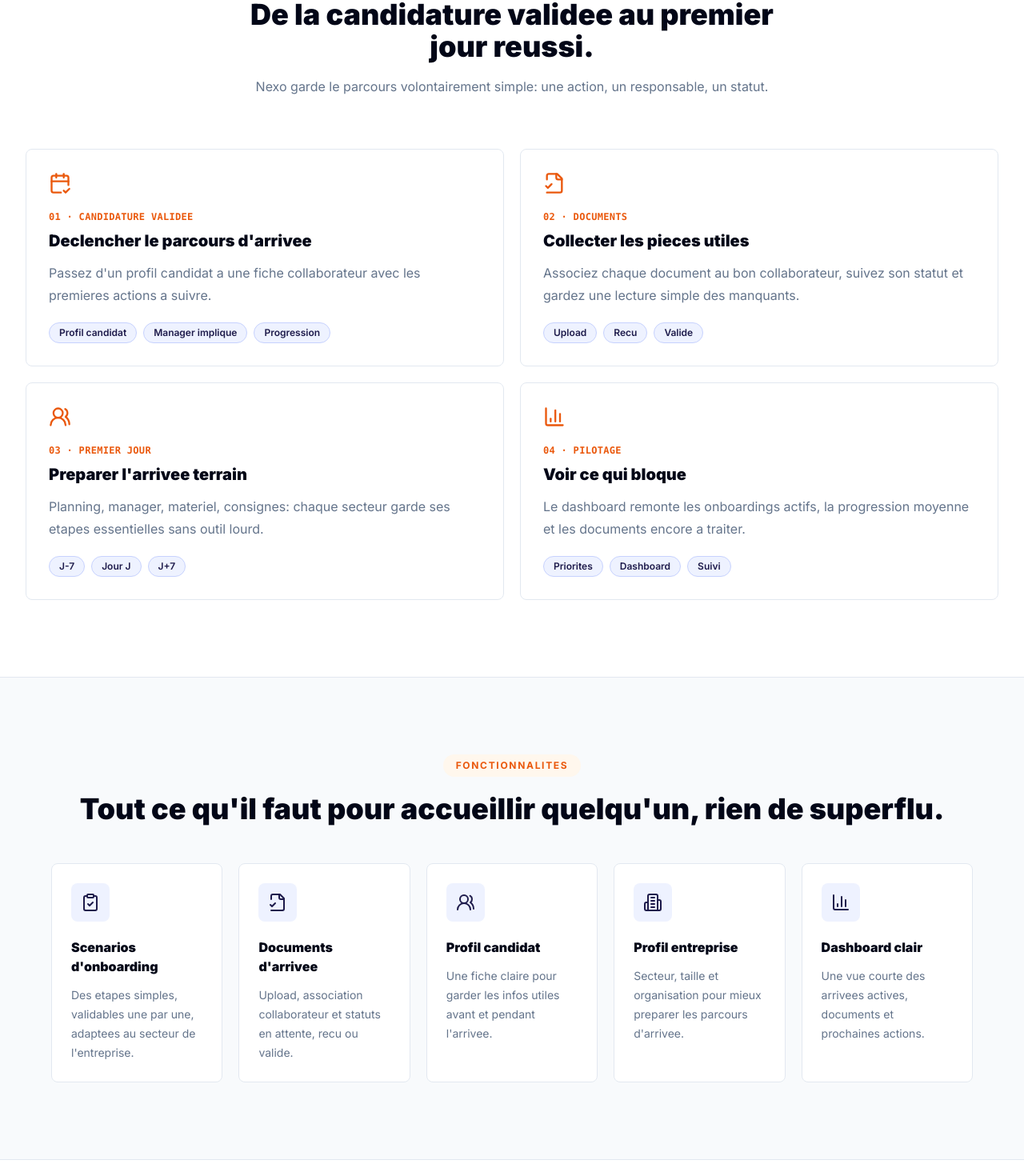
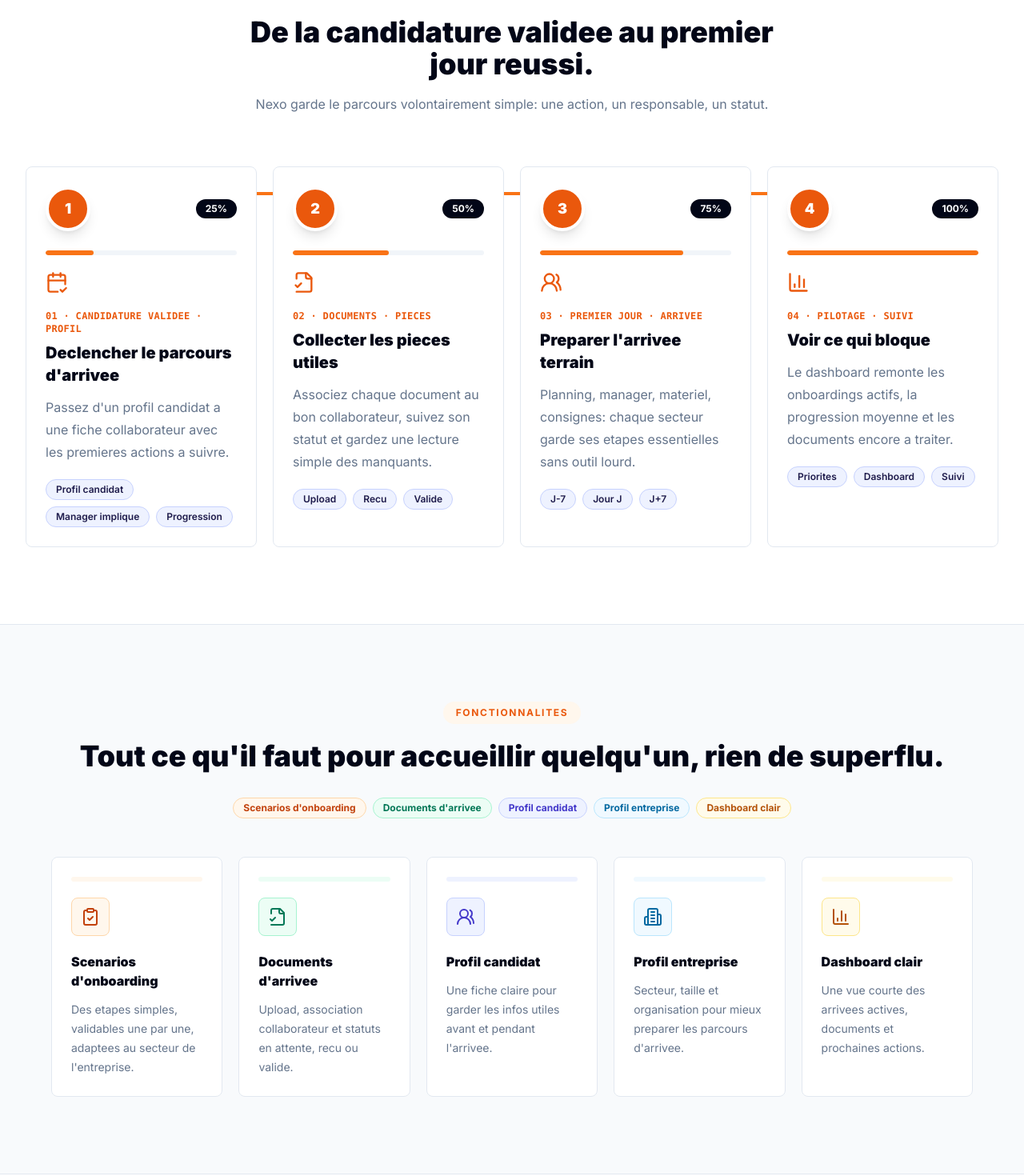
Before and after one commit to FreddyColoraim/genio, a Next.js app: page / in a window 1280 px wide. Shown: the part 1234-2704 px from the top of the page at 80% size. Built offline with nearby package versions, Linux system fonts and the light colour scheme.

Commit message:
Improve landing conversion flow

```diff
--- a/src/app/page.tsx
+++ b/src/app/page.tsx
@@ -31,6 +31,8 @@ const useCases = [
   {
     icon: CalendarCheck2,
     step: "01 · Candidature validee",
+    phase: "Profil",
+    progress: "25%",
     title: "Declencher le parcours d'arrivee",
     description:
       "Passez d'un profil candidat a une fiche collaborateur avec les premieres actions a suivre.",
@@ -39,6 +41,8 @@ const useCases = [
   {
     icon: FileCheck2,
     step: "02 · Documents",
+    phase: "Pieces",
+    progress: "50%",
     title: "Collecter les pieces utiles",
     description:
       "Associez chaque document au bon collaborateur, suivez son statut et gardez une lecture simple des manquants.",
@@ -47,6 +51,8 @@ const useCases = [
   {
     icon: UsersRound,
     step: "03 · Premier jour",
+    phase: "Arrivee",
+    progress: "75%",
     title: "Preparer l'arrivee terrain",
     description:
       "Planning, manager, materiel, consignes: chaque secteur garde ses etapes essentielles sans outil lourd.",
@@ -55,6 +61,8 @@ const useCases = [
   {
     icon: BarChart3,
     step: "04 · Pilotage",
+    phase: "Suivi",
+    progress: "100%",
     title: "Voir ce qui bloque",
     description:
       "Le dashboard remonte les onboardings actifs, la progression moyenne et les documents encore a traiter.",
@@ -65,41 +73,54 @@ const useCases = [
 const features = [
   {
     icon: ClipboardCheck,
+    tone: "orange",
     title: "Scenarios d'onboarding",
     description: "Des etapes simples, validables une par une, adaptees au secteur de l'entreprise."
   },
   {
     icon: FileCheck2,
+    tone: "emerald",
     title: "Documents d'arrivee",
     description: "Upload, association collaborateur et statuts en attente, recu ou valide."
   },
   {
     icon: UsersRound,
+    tone: "indigo",
     title: "Profil candidat",
     description: "Une fiche claire pour garder les infos utiles avant et pendant l'arrivee."
   },
   {
     icon: Building2,
+    tone: "sky",
     title: "Profil entreprise",
     description: "Secteur, taille et organisation pour mieux preparer les parcours d'arrivee."
   },
   {
     icon: BarChart3,
+    tone: "amber",
     title: "Dashboard clair",
     description: "Une vue courte des arrivees actives, documents et prochaines actions."
   }
 ];
 
 const sectors = [
-  { icon: HeartHandshake, name: "Services a la personne", detail: "Interventions, planning, suivi terrain" },
-  { icon: Wrench, name: "Industrie & BTP", detail: "Habilitations, materiel, securite" },
-  { icon: ShieldCheck, name: "Sante & medico-social", detail: "Dossiers, contraintes, roulements" },
-  { icon: Store, name: "Commerce & distribution", detail: "Turnover, magasins, equipes" },
-  { icon: BadgeCheck, name: "Associations", detail: "Salaries, benevoles, missions" },
-  { icon: Hotel, name: "Hotellerie & restauration", detail: "Saisonniers, shifts, tenues" },
-  { icon: Truck, name: "Transport & logistique", detail: "Permis, depot, tournees" },
-  { icon: Building2, name: "Tech & startup", detail: "Acces, outils, objectifs 30 jours" }
+  { icon: HeartHandshake, slug: "services-a-la-personne", name: "Services a la personne", detail: "Interventions, planning, suivi terrain" },
+  { icon: Wrench, slug: "industrie-btp", name: "Industrie & BTP", detail: "Habilitations, materiel, securite" },
+  { icon: ShieldCheck, slug: "sante-medico-social", name: "Sante & medico-social", detail: "Dossiers, contraintes, roulements" },
+  { icon: Store, slug: "commerce-distribution", name: "Commerce & distribution", detail: "Turnover, magasins, equipes" },
+  { icon: BadgeCheck, slug: "associations", name: "Associations", detail: "Salaries, benevoles, missions" },
+  { icon: Hotel, slug: "hotellerie-restauration", name: "Hotellerie & restauration", detail: "Saisonniers, shifts, tenues" },
+  { icon: Truck, slug: "transport-logistique", name: "Transport & logistique", detail: "Permis, depot, tournees" },
+  { icon: Building2, slug: "tech-startup", name: "Tech & startup", detail: "Acces, outils, objectifs 30 jours" }
 ];
+
+const featureToneClasses: Record<(typeof features)[number]["tone"], string> = {
+  amber: "border-amber-200 bg-amber-50 text-amber-700 group-hover:bg-amber-100",
+  emerald: "border-emerald-200 bg-emerald-50 text-emerald-700 group-hover:bg-emerald-100",
+  indigo: "border-indigo-200 bg-indigo-50 text-indigo-700 group-hover:bg-indigo-100",
+  orange: "border-orange-200 bg-orange-50 text-orange-700 group-hover:bg-orange-100",
+  sky: "border-sky-200 bg-sky-50 text-sky-700 group-hover:bg-sky-100"
+};
 
 const plans = [
   {
@@ -114,15 +135,15 @@ const plans = [
     price: "29€",
     period: "/ mois HT",
     description: "Pour les structures qui recrutent regulierement.",
-    features: ["Tout Starter", "Scenarios sectoriels", "Dashboard equipe", "Support email"]
+    features: ["Tout Starter", "Scenarios sectoriels", "Dashboard equipe", "Support email"],
+    featured: true
   },
   {
     name: "Croissance",
     price: "69€",
     period: "/ mois HT",
     description: "Pour les PME multi-equipes avec managers impliques.",
-    features: ["Tout PME", "Multi-sites", "Modeles avances", "Support prioritaire"],
-    featured: true
+    features: ["Tout PME", "Multi-sites", "Modeles avances", "Support prioritaire"]
   }
 ];
 
@@ -173,9 +194,9 @@ export default function HomePage() {
               Le cockpit d'arrivee pour les PME
             </div>
             <h1 className="motion-rise max-w-3xl text-5xl font-black leading-[0.95] tracking-normal [animation-delay:120ms] sm:text-6xl lg:text-7xl">
-              Integrez votre
-              <span className="block text-orange-500">candidat</span>
-              <span className="block font-light text-white/65">en toute serenite.</span>
+              Optimisez chaque
+              <span className="block text-orange-500">recrutement</span>
+              <span className="block font-light text-white/65">par une integration maitrisee.</span>
             </h1>
             <p className="motion-rise mt-6 max-w-xl text-lg leading-8 text-white/60 [animation-delay:220ms]">
               Nexo centralise le profil candidat, l'arrivee collaborateur, les documents,
@@ -237,12 +258,34 @@ export default function HomePage() {
             Nexo garde le parcours volontairement simple: une action, un responsable, un statut.
           </p>
         </div>
-        <div className="grid gap-5 md:grid-cols-2">
-          {useCases.map(({ icon: Icon, step, title, description, tags }) => (
-            <article className="group motion-rise rounded-lg border border-slate-200 bg-white p-7 transition duration-300 hover:-translate-y-1 hover:border-orange-300 hover:shadow-lg" key={title}>
+        <div className="relative">
+          <div className="absolute left-6 right-6 top-8 hidden h-1 overflow-hidden rounded-full bg-slate-100 md:block">
+            <div className="motion-shine h-full w-4/5 rounded-full bg-orange-500" />
+          </div>
+          <div className="grid gap-5 md:grid-cols-4">
+            {useCases.map(({ icon: Icon, step, phase, progress, title, description, tags }, index) => (
+              <article
+                className="group motion-rise relative rounded-lg border border-slate-200 bg-white p-6 transition duration-300 hover:-translate-y-1 hover:border-orange-300 hover:shadow-lg"
+                key={title}
+                style={{ animationDelay: `${index * 110}ms` }}
+              >
+                <div className="mb-6 flex items-center justify-between">
+                  <div className="grid size-14 place-items-center rounded-full border-4 border-white bg-orange-600 text-lg font-black text-white shadow-lg transition duration-300 group-hover:scale-110">
+                    {index + 1}
+                  </div>
+                  <span className="rounded-full bg-slate-950 px-3 py-1 text-xs font-bold text-white">
+                    {progress}
+                  </span>
+                </div>
+                <div className="mb-5 h-1.5 overflow-hidden rounded-full bg-slate-100">
+                  <div
+                    className="h-full rounded-full bg-orange-500 transition-all duration-700 group-hover:bg-indigo-700"
+                    style={{ width: progress }}
+                  />
+                </div>
                 <Icon className="size-7 text-orange-600 transition duration-300 group-hover:scale-110" />
                 <p className="mt-5 font-mono text-xs font-semibold uppercase tracking-wide text-orange-600">
-                {step}
+                  {step} · {phase}
                 </p>
                 <h3 className="mt-2 text-xl font-black text-slate-950">{title}</h3>
                 <p className="mt-3 leading-7 text-slate-500">{description}</p>
@@ -256,6 +299,7 @@ export default function HomePage() {
               </article>
             ))}
           </div>
+        </div>
       </section>
 
       <section className="border-y border-slate-200 bg-slate-50 px-5 py-24 lg:px-8" id="fonctionnalites">
@@ -267,12 +311,27 @@ export default function HomePage() {
             <h2 className="mt-5 text-4xl font-black tracking-normal text-slate-950">
               Tout ce qu'il faut pour accueillir quelqu'un, rien de superflu.
             </h2>
+            <div className="mt-8 flex flex-wrap justify-center gap-2">
+              {features.map(({ title, tone }) => (
+                <span
+                  className={`motion-rise rounded-full border px-3 py-1 text-xs font-bold ${featureToneClasses[tone]}`}
+                  key={title}
+                >
+                  {title}
+                </span>
+              ))}
+            </div>
           </div>
           <div className="grid gap-5 md:grid-cols-2 lg:grid-cols-5">
-            {features.map(({ icon: Icon, title, description }) => (
-              <article className="group motion-rise rounded-lg border border-slate-200 bg-white p-6 transition duration-300 hover:-translate-y-1 hover:border-indigo-200 hover:shadow-md" key={title}>
-                <div className="grid size-12 place-items-center rounded-lg bg-indigo-50 text-indigo-950 transition duration-300 group-hover:bg-orange-50 group-hover:text-orange-600">
-                  <Icon className="size-6" />
+            {features.map(({ icon: Icon, tone, title, description }, index) => (
+              <article
+                className="group motion-rise overflow-hidden rounded-lg border border-slate-200 bg-white p-6 transition duration-300 hover:-translate-y-1 hover:shadow-md"
+                key={title}
+                style={{ animationDelay: `${index * 80}ms` }}
+              >
+                <div className={`mb-5 h-1.5 rounded-full ${featureToneClasses[tone]}`} />
+                <div className={`grid size-12 place-items-center rounded-lg border transition duration-300 ${featureToneClasses[tone]}`}>
+                  <Icon className="size-6 transition duration-300 group-hover:scale-110" />
                 </div>
                 <h3 className="mt-5 font-black text-slate-950">{title}</h3>
                 <p className="mt-3 text-sm leading-6 text-slate-500">{description}</p>
@@ -342,12 +401,20 @@ export default function HomePage() {
             </p>
           </div>
           <div className="grid gap-4 sm:grid-cols-2 lg:grid-cols-4">
-            {sectors.map(({ icon: Icon, name, detail }) => (
-              <article className="group motion-rise rounded-lg border border-white/10 bg-white/5 p-6 text-center transition duration-300 hover:-translate-y-1 hover:border-orange-500/50 hover:bg-white/10" key={name}>
+            {sectors.map(({ icon: Icon, slug, name, detail }) => (
+              <Link
+                className="group motion-rise rounded-lg border border-white/10 bg-white/5 p-6 text-center transition duration-300 hover:-translate-y-1 hover:border-orange-500/50 hover:bg-white/10"
+                href={`/signup?profile=${slug}`}
+                key={name}
+              >
                 <Icon className="mx-auto size-8 text-orange-500 transition duration-300 group-hover:scale-110" />
                 <h3 className="mt-4 font-bold">{name}</h3>
                 <p className="mt-2 text-sm text-white/45">{detail}</p>
-              </article>
+                <span className="mt-5 inline-flex items-center gap-2 rounded-full bg-white px-3 py-1 text-xs font-black text-indigo-950 transition group-hover:bg-orange-500 group-hover:text-white">
+                  Creer mon profil
+                  <ArrowRight className="size-3 transition group-hover:translate-x-0.5" />
+                </span>
+              </Link>
             ))}
           </div>
         </div>
```
Lines whose indentation alone changed are shown as unchanged.
